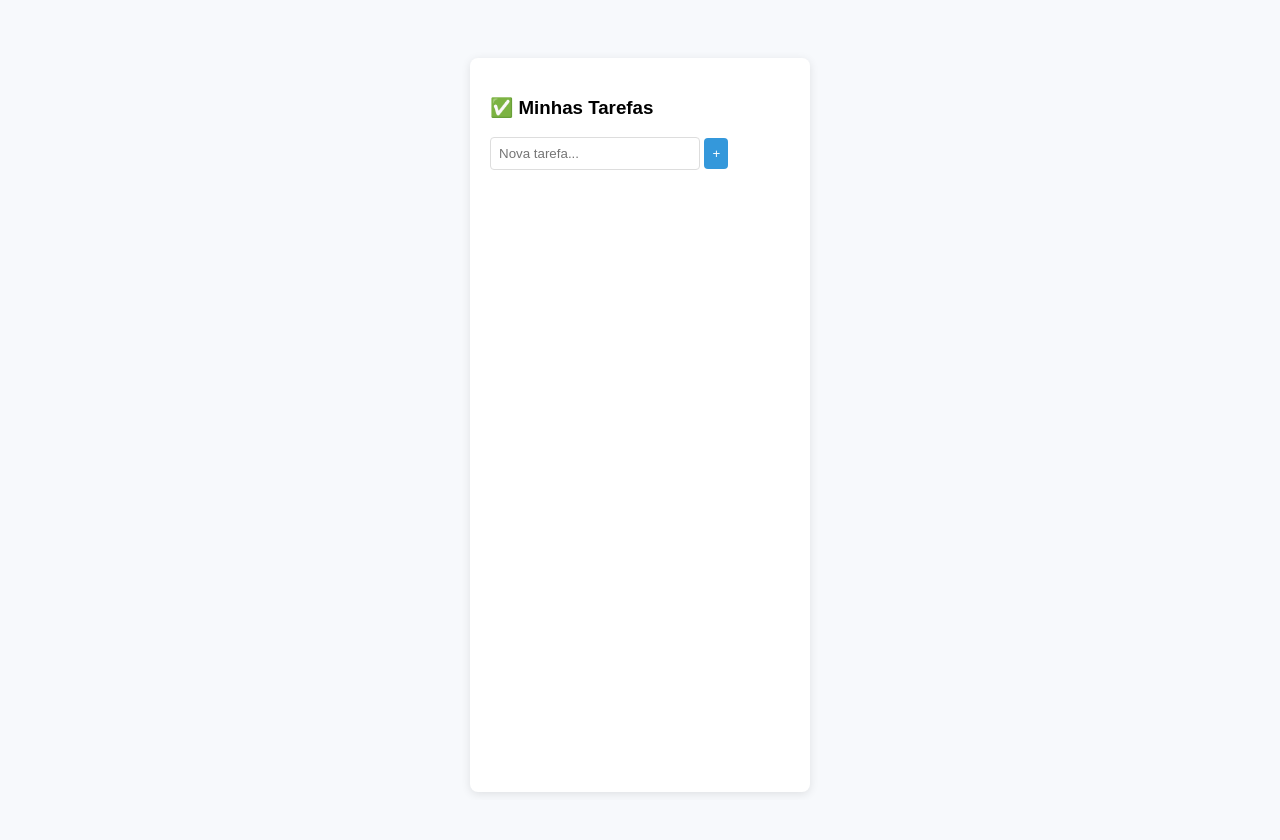
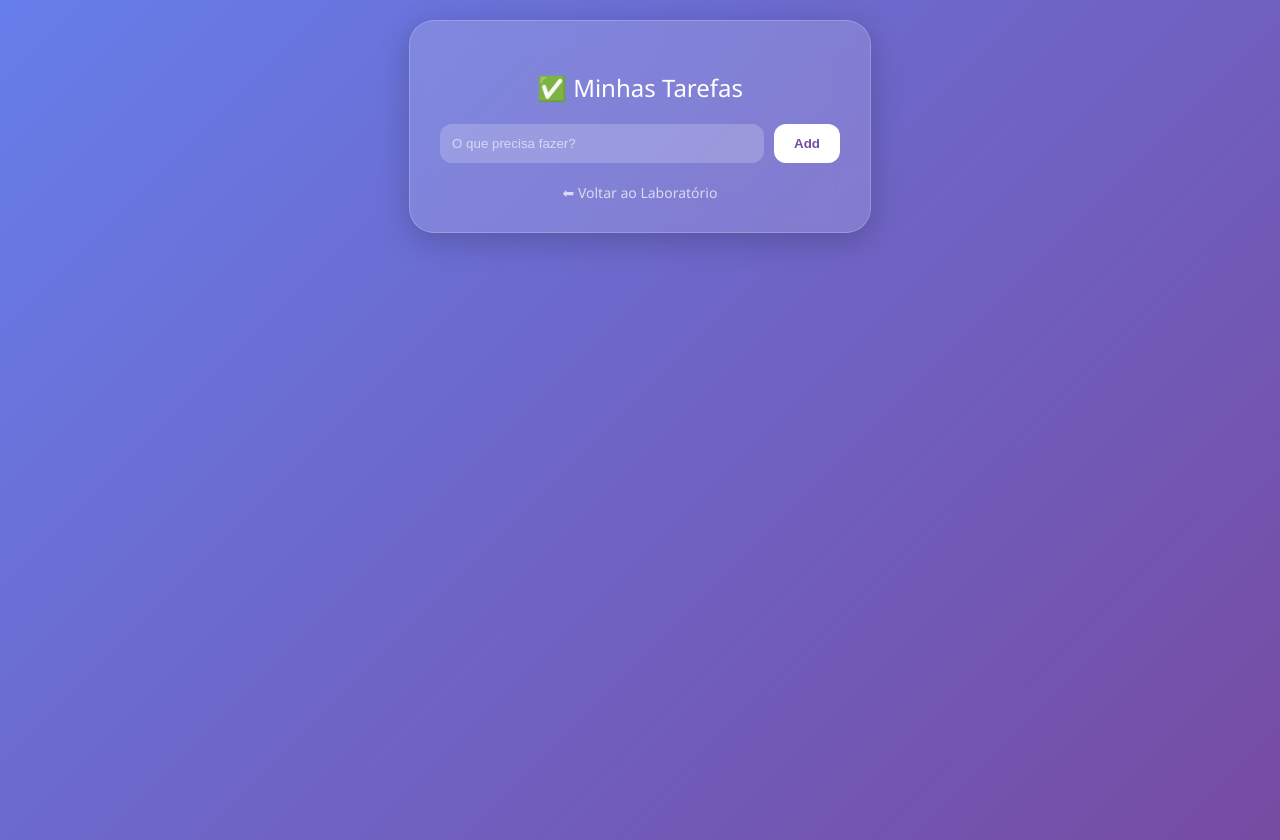
Before and after one commit to tluistorres/meu-lab-web, a plain HTML site: page lista-tarefas.html in a window 1280 px wide. Before the commit the page ends 800 px from the top, so only its background shows below. Drawn offline with Linux system fonts and the light colour scheme.

Commit message:
Adicionando estilo Glass na Task List

```diff
--- a/lista-tarefas.html
+++ b/lista-tarefas.html
@@ -1,35 +1,157 @@
-<html>
+<!DOCTYPE html>
+<html lang="pt-br">
 <head>
-    <title>Minhas Tarefas</title>
+    <meta charset="UTF-8">
+    <meta name="viewport" content="width=device-width, initial-scale=1.0">
+    <title>Task Glass 💎</title>
     <style>
-        body { font-family: sans-serif; background: #f7f9fc; display: flex; justify-content: center; padding-top: 50px; }
-        .card { background: white; padding: 20px; border-radius: 8px; box-shadow: 0 2px 10px rgba(0,0,0,0.1); width: 300px; }
-        input { width: 70%; padding: 8px; border: 1px solid #ddd; border-radius: 4px; }
-        button { padding: 8px; cursor: pointer; background: #3498db; color: white; border: none; border-radius: 4px; }
-        ul { list-style: none; padding: 0; margin-top: 20px; }
-        li { background: #eee; margin: 5px 0; padding: 8px; border-radius: 4px; display: flex; justify-content: space-between; }
+        body {
+            margin: 0;
+            padding: 20px;
+            font-family: 'Segoe UI', sans-serif;
+            background: linear-gradient(135deg, #667eea 0%, #764ba2 100%);
+            min-height: 100vh;
+            display: flex;
+            justify-content: center;
+            align-items: flex-start;
+        }
+
+        .glass-card {
+            background: rgba(255, 255, 255, 0.15);
+            backdrop-filter: blur(15px);
+            -webkit-backdrop-filter: blur(15px);
+            border: 1px solid rgba(255, 255, 255, 0.2);
+            border-radius: 25px;
+            padding: 30px;
+            width: 100%;
+            max-width: 400px;
+            box-shadow: 0 8px 32px rgba(0, 0, 0, 0.2);
+            color: white;
+            text-align: center;
+        }
+
+        h2 { margin-bottom: 20px; font-weight: 300; }
+
+        .input-group {
+            display: flex;
+            gap: 10px;
+            margin-bottom: 20px;
+        }
+
+        input {
+            flex: 1;
+            background: rgba(255, 255, 255, 0.2);
+            border: none;
+            padding: 12px;
+            border-radius: 12px;
+            color: white;
+            outline: none;
+        }
+
+        input::placeholder { color: rgba(255, 255, 255, 0.6); }
+
+        button {
+            background: #ffffff;
+            color: #764ba2;
+            border: none;
+            padding: 12px 20px;
+            border-radius: 12px;
+            cursor: pointer;
+            font-weight: bold;
+            transition: 0.3s;
+        }
+
+        button:hover { transform: scale(1.05); background: #f0f0f0; }
+
+        ul {
+            list-style: none;
+            padding: 0;
+            text-align: left;
+        }
+
+        li {
+            background: rgba(255, 255, 255, 0.1);
+            margin-bottom: 10px;
+            padding: 12px;
+            border-radius: 12px;
+            display: flex;
+            justify-content: space-between;
+            align-items: center;
+            animation: fadeIn 0.3s ease;
+        }
+
+        .completed {
+            text-decoration: line-through;
+            opacity: 0.6;
+        }
+
+        .delete-btn {
+            background: rgba(255, 80, 80, 0.3);
+            color: white;
+            padding: 5px 10px;
+            font-size: 12px;
+        }
+
+        .back-link {
+            display: block;
+            margin-top: 20px;
+            color: rgba(255, 255, 255, 0.7);
+            text-decoration: none;
+            font-size: 14px;
+        }
+
+        @keyframes fadeIn {
+            from { opacity: 0; transform: translateY(10px); }
+            to { opacity: 1; transform: translateY(0); }
+        }
     </style>
 </head>
 <body>
-    <div class="card">
-        <h3>✅ Minhas Tarefas</h3>
-        <input type="text" id="inputTarefa" placeholder="Nova tarefa...">
-        <button onclick="adicionar()">+</button>
-        <ul id="lista"></ul>
+
+<div class="glass-card">
+    <h2>✅ Minhas Tarefas</h2>
+
+    <div class="input-group">
+        <input type="text" id="taskInput" placeholder="O que precisa fazer?">
+        <button onclick="addTask()">Add</button>
     </div>
 
-    <script>
-        function adicionar() {
-            const input = document.getElementById("inputTarefa");
-            const texto = input.value;
-            if (texto === "") return;
+    <ul id="taskList"></ul>
 
-            const li = document.createElement("li");
-            li.innerHTML = texto + "<button onclick=\"this.parentElement.remove()\" style=\"background:red; padding:2px 5px;\">x</button>";
+    <a href="index.html" class="back-link">⬅ Voltar ao Laboratório</a>
+</div>
 
-            document.getElementById("lista").appendChild(li);
-            input.value = ""; // Limpa o campo
-        }
-    </script>
+<script>
+    const taskInput = document.getElementById('taskInput');
+    const taskList = document.getElementById('taskList');
+
+    function addTask() {
+        const text = taskInput.value.trim();
+        if (text === '') return;
+
+        const li = document.createElement('li');
+        li.innerHTML = `
+            <span onclick="toggleTask(this)">${text}</span>
+            <button class="delete-btn" onclick="removeTask(this)">Apagar</button>
+        `;
+
+        taskList.appendChild(li);
+        taskInput.value = '';
+    }
+
+    function toggleTask(span) {
+        span.parentElement.classList.toggle('completed');
+    }
+
+    function removeTask(btn) {
+        btn.parentElement.remove();
+    }
+
+    // Adicionar tarefa com a tecla Enter
+    taskInput.addEventListener('keypress', (e) => {
+        if (e.key === 'Enter') addTask();
+    });
+</script>
+
 </body>
 </html>
```
